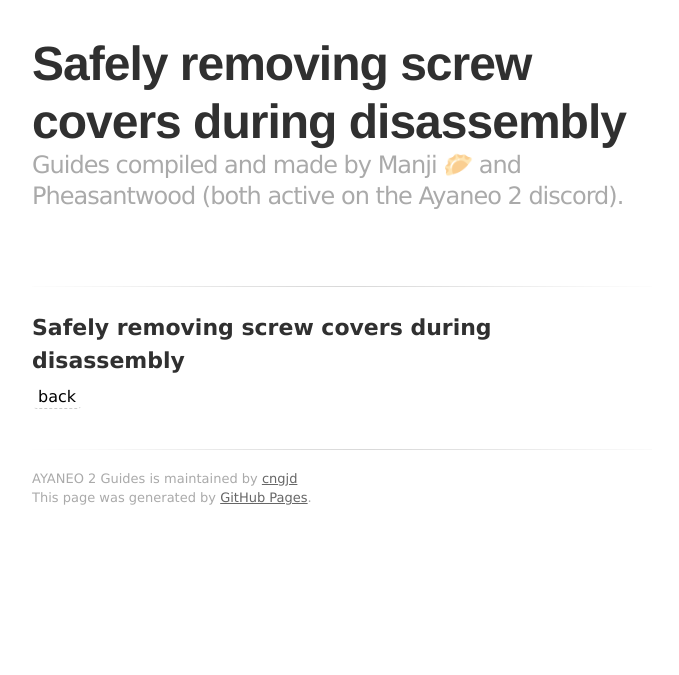
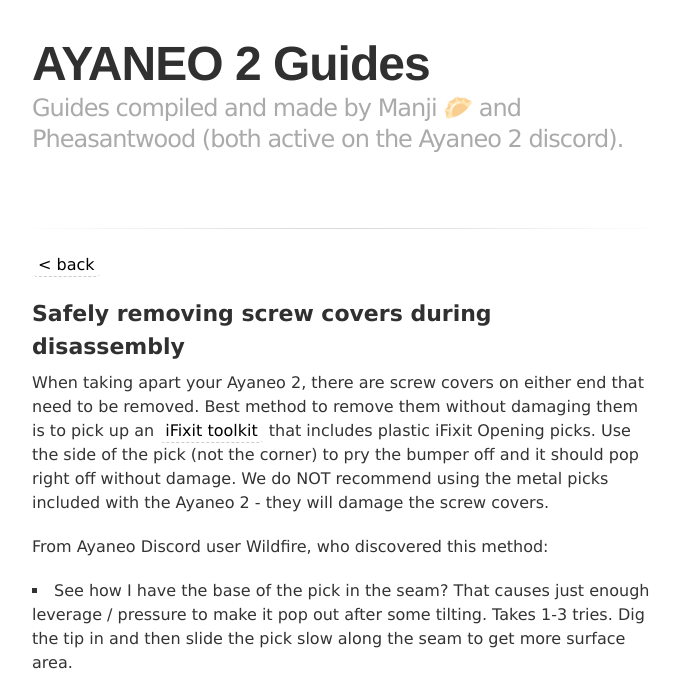
Before and after one commit to cngjd/AyaNeo2-docs, a Jekyll site: the page built from removing-screw-covers.md, in a window 1280 px wide. Shown: the top 675 px of the page, without its empty margins (298-977 px from the left). Built offline with Jekyll 4.4.1, drawn with Linux system fonts in a browser that asks for light colours; some web fonts are replaced; our own code applies the rules of GitHub Pages for plain Markdown files; grey boxes are pictures that could not be loaded.

Commit message:
Update removing-screw-covers.md

```diff
--- a/removing-screw-covers.md
+++ b/removing-screw-covers.md
@@ -1,9 +1,16 @@
 ---
 layout: default
 ---
-
+[< back](./)
 ## Safely removing screw covers during disassembly
 
+When taking apart your Ayaneo 2, there are screw covers on either end that need to be removed. Best method to remove them without damaging them is to pick up an [iFixit toolkit](https://www.amazon.com/iFixit-Essential-Electronics-Toolkit-Smartphone/dp/B0964G2Y7S) that includes plastic iFixit Opening picks. Use the side of the pick (not the corner) to pry the bumper off and it should pop right off without damage. We do NOT recommend using the metal picks included with the Ayaneo 2 - they will damage the screw covers.
 
+From Ayaneo Discord user Wildfire, who discovered this method:
 
-[back](./)
+- See how I have the base of the pick in the seam? That causes just enough leverage / pressure to make it pop out after some tilting. Takes 1-3 tries. Dig the tip in and then slide the pick slow along the seam to get more surface area.
+
+<img width="623" alt="image" src="https://user-images.githubusercontent.com/6972693/214901242-1728a4c3-20fd-4cc8-8d4b-b775e6605fa4.png">
+
+***
+[< back](./)
```
